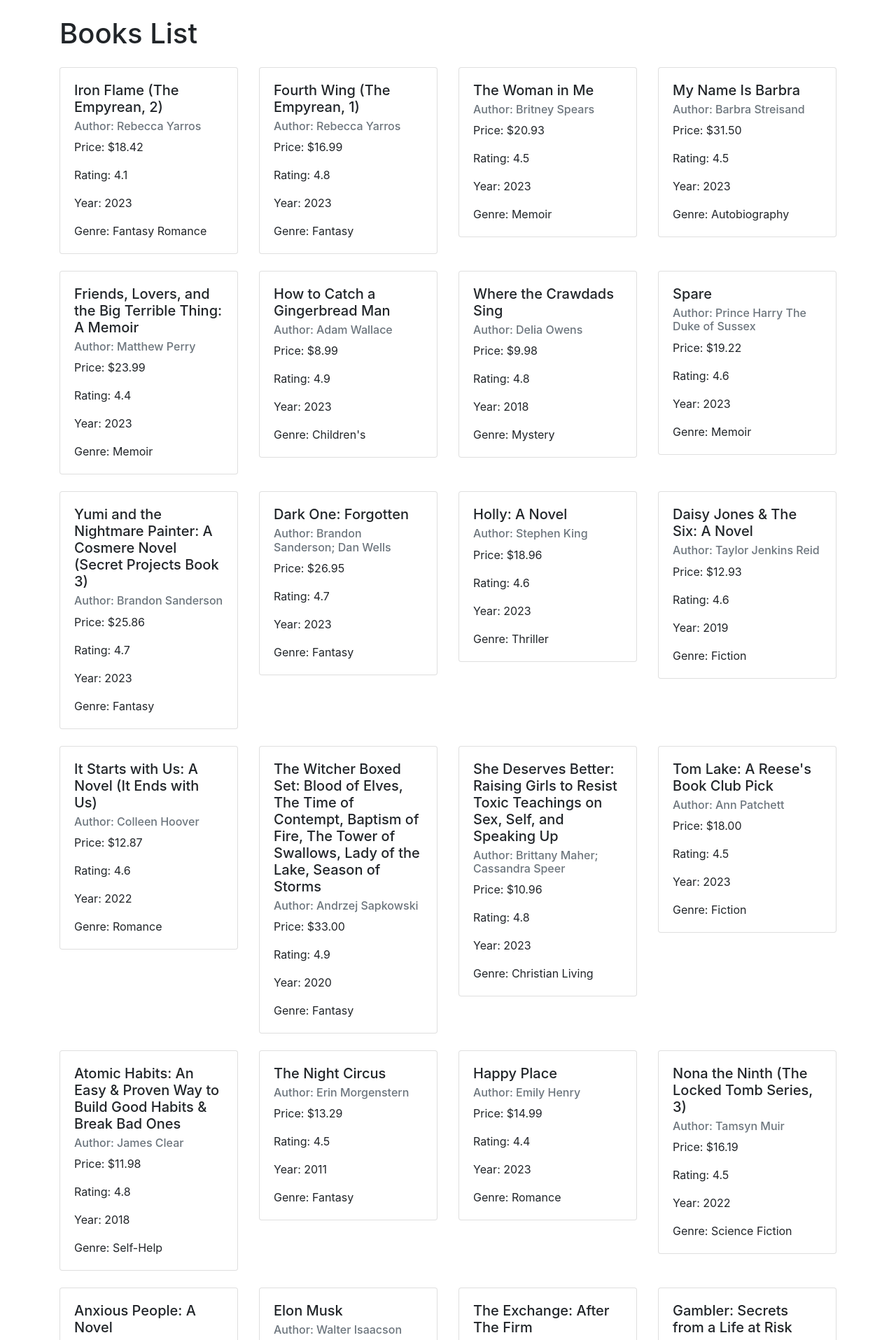
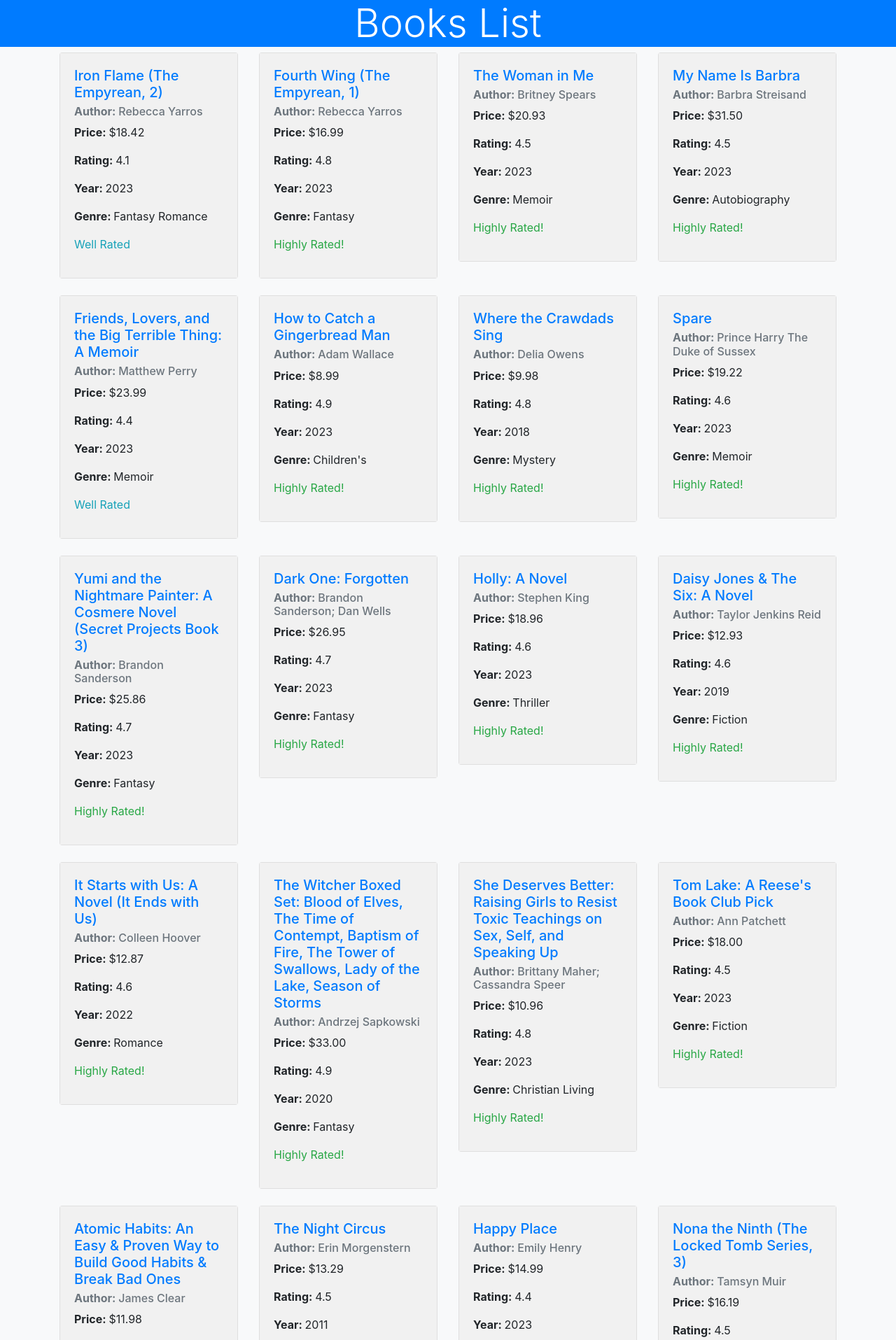
Before and after one commit to Navjotgill99/HTTP5225-Assignment1, a PHP site: page / in a window 1280 px wide. Shown: the top 1915 px of the page at 70% size. Run offline with PHP 8.4, Linux system fonts and the light colour scheme; data comes from the database, SQL or seed files in the repository.

Commit message:
Updated files

```diff
--- a/conn.php
+++ b/conn.php
@@ -5,10 +5,10 @@
 $dbname = "bookstore";
 
 // Create connection
-$conn = new mysqli($servername, $username, $password, $dbname);
+$conn = mysqli_connect($servername, $username, $password, $dbname);
 
 // Check connection
-if ($conn->connect_error) {
-    die("Connection failed: " . $conn->connect_error);
+if (!$conn) {
+    die("Connection failed: " . mysqli_connect_error());
 }
 ?>
--- a/index.php
+++ b/index.php
@@ -1,11 +1,12 @@
 <?php
+// Include connection file to connect to the database
 include 'conn.php';
 
-// Retrieve data
-$sql = "SELECT Books.Title, Books.Price, Books.Rating, Books.YearOfPublication, Books.Genre, Authors.AuthorName
+// Retrieve data from two tables using join
+$query = "SELECT Books.Title, Books.Price, Books.Rating, Books.YearOfPublication, Books.Genre, Authors.AuthorName
         FROM Books
         JOIN Authors ON Books.AuthorID = Authors.AuthorID";
-$result = $conn->query($sql);
+$result = mysqli_query($conn, $query);
 ?>
 
 <!DOCTYPE html>
@@ -16,34 +17,54 @@
     <title>Books List</title>
     <!-- Bootstrap CSS -->
     <link href="https://stackpath.bootstrapcdn.com/bootstrap/4.5.2/css/bootstrap.min.css" rel="stylesheet">
+    <style>
+        .card:hover {
+            transform: scale(1.05);
+            box-shadow: 0 8px 16px rgba(0, 0, 0, 0.2);
+        }
+        .card-body {
+            background-color: #f1f1f1;
+        }
+    </style>
 </head>
-<body>
+<body class="bg-light">
+    <div class="bg-primary text-white text-center">
+        <div class="container">
+            <h1 class="display-4">Books List</h1>
+        </div>
+    </div>
     <div class="container">
-        <h1 class="my-4">Books List</h1>
         <div class="row">
             <?php
-            if ($result->num_rows > 0) {
-                while($row = $result->fetch_assoc()) {
-                    echo "<div class='col-md-3'>";
-                    echo "<div class='card mb-4'>";
-                    echo "<div class='card-body'>";
-                    echo "<h5 class='card-title'>" . $row["Title"] . "</h5>";
-                    echo "<h6 class='card-subtitle mb-2 text-muted'>Author: " . $row["AuthorName"] . "</h6>";
-                    echo "<p class='card-text'>Price: $" . $row["Price"] . "</p>";
-                    echo "<p class='card-text'>Rating: " . $row["Rating"] . "</p>";
-                    echo "<p class='card-text'>Year: " . $row["YearOfPublication"] . "</p>";
-                    echo "<p class='card-text'>Genre: " . $row["Genre"] . "</p>";
-                    echo "</div>";
-                    echo "</div>";
-                    echo "</div>";
+            foreach($result as $book){
+                echo '<div class="col-md-3">
+                    <div class="card mb-4">
+                        <div class="card-body">
+                            <h5 class="card-title text-primary">' . $book['Title'] . '</h5>
+                            <h6 class="card-subtitle mb-2 text-secondary"><strong>Author: </strong>' . $book["AuthorName"] . '</h6>
+                            <p class="card-text"><strong>Price: </strong>$' . $book["Price"] . '</p>
+                            <p class="card-text"><strong>Rating: </strong>' . $book["Rating"] . '</p>
+                            <p class="card-text"><strong>Year: </strong>' . $book["YearOfPublication"] . '</p>
+                            <p class="card-text"><strong>Genre: </strong>' . $book["Genre"] . '</p>';
+                if ($book["Rating"] >= 4.5) {
+                    echo '<p class="text-success">Highly Rated!</p>';
+                } elseif ($book["Rating"] >= 3.5) {
+                    echo '<p class="text-info">Well Rated</p>';
+                } else {
+                    echo '<p class="text-warning">Moderate Rating</p>';
                 }
-            } else {
-                echo "<p>No results found</p>";
+
+                echo '</div>
+                    </div>
+                </div>';
             }
-
-            $conn->close();
+            // Close Connection
+            mysqli_close($conn);
             ?>
         </div>
     </div>
+    <footer class="bg-primary text-white text-center py-3 mt-5">
+        <p>&copy; 2024 BookStore. All Rights Reserved.</p>
+    </footer>
 </body>
 </html>
```
Also changed, not shown: Screenshot.png (added).
